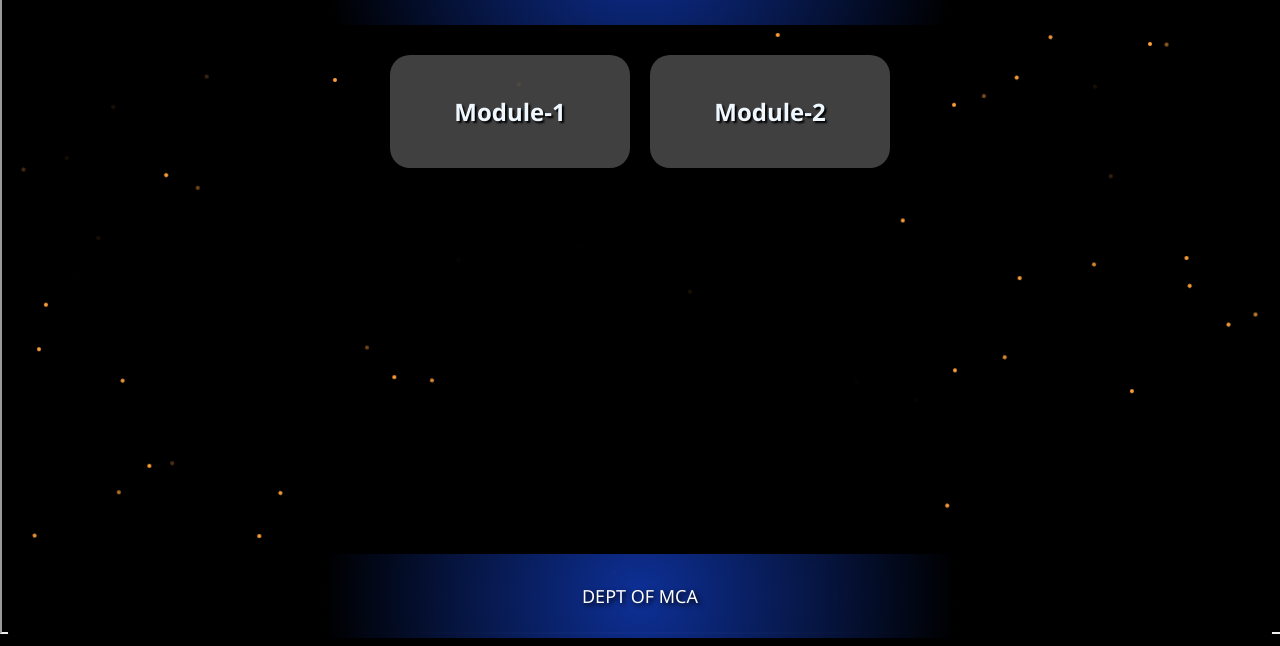
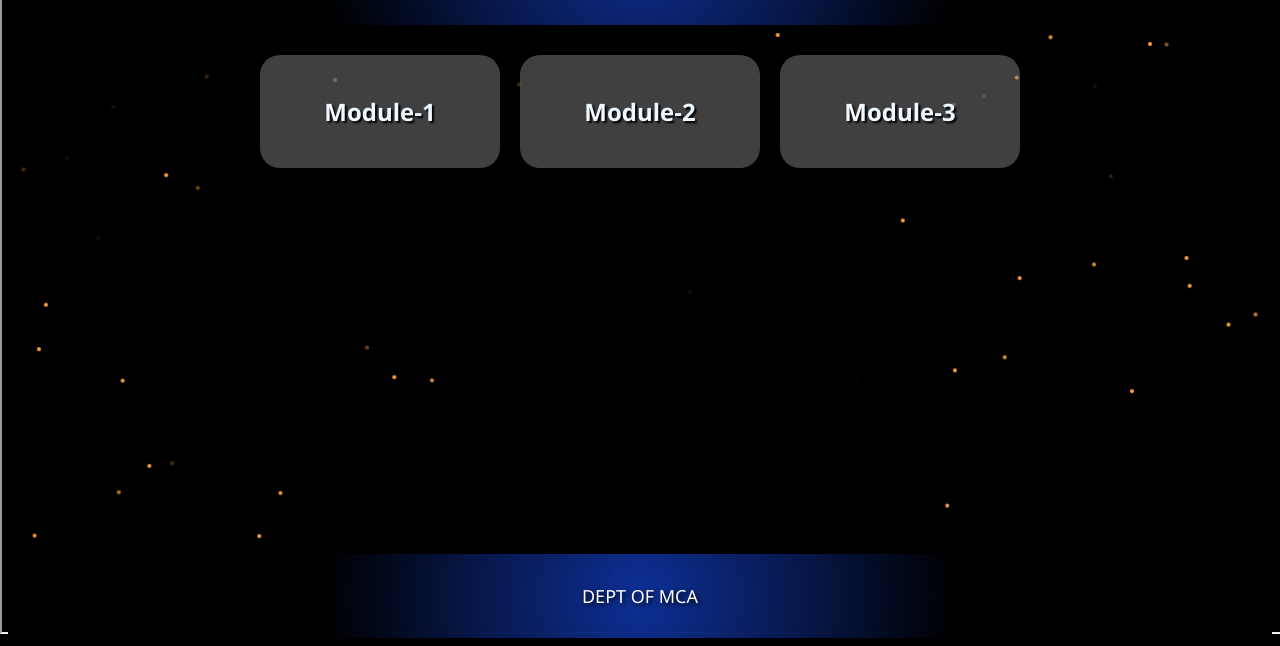
Before and after one commit to penchalavamsic/PDFbroo, a plain HTML site: page semodules.html in a window 1280 px wide. Shown: the part 170-816 px from the top of the page. Drawn offline with Linux system fonts and the light colour scheme.

Commit message:
Update semodules.html

```diff
--- a/semodules.html
+++ b/semodules.html
@@ -24,10 +24,10 @@
         <div class="button2">
           <h1><a href="sem2.pdf" download>Module-2</a></h1>
         </div>
-       <!-- <div class="button3">
-          <h1>Module-3</h1>
+        <div class="button3">
+          <h1><a href="se-m3.pdf" download></a>Module-3</h1>
         </div>
-        <div class="button4">
+        <!-- <div class="button4">
           <h1>Module-4</h1>
         </div>
         <div class="button5">
```
